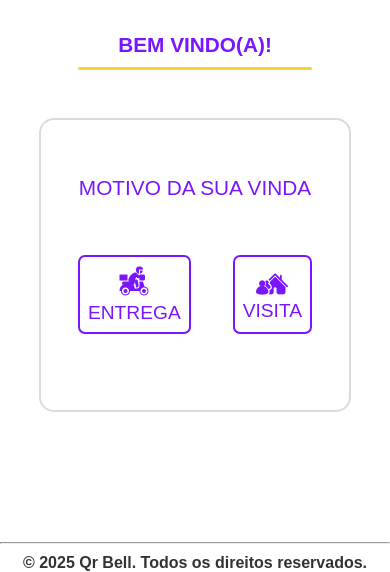
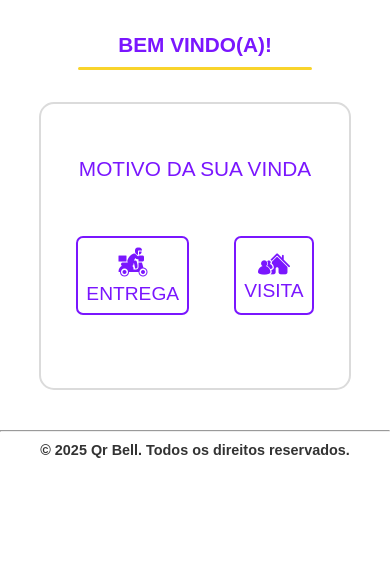
Before and after one commit to StartUP-Garotos/qrbell, a PHP site: page / in a window 390 px wide. Shown: the part 311-883 px from the top of the page. After the commit the page ends 769 px from the top, so only its background shows below. Run offline with PHP 8.4, Linux system fonts and the light colour scheme; some web fonts are replaced.

Commit message:
fix: arrumado media query bug

```diff
--- a/style/style.css
+++ b/style/style.css
@@ -87,7 +87,7 @@
     }
 
     footer {
-        margin-top: 130px;
+        margin-top: 210px;
     }
 
     .footer-text {
@@ -187,7 +187,7 @@
         color: var(--cor-principal);
     }
 
-    .button-enviar button{
+    .button-enviar button {
         margin-top: 20px;
         text-align: center;
         border: 1px solid var(--cor-principal);
@@ -217,9 +217,18 @@
         width: 100px;
     }
 
-    @media (min-width: 400px) {
+    @media (max-width: 400px) {
         footer {
-            margin-top: 105px;
+            margin-top: 40px;
+        }
+
+        .footer-text {
+            font-size: 0.9rem;
+        }
+
+        .container-motivo {
+            margin: 2rem auto;
+            padding: 0.8rem;
         }
     }
 }
```
